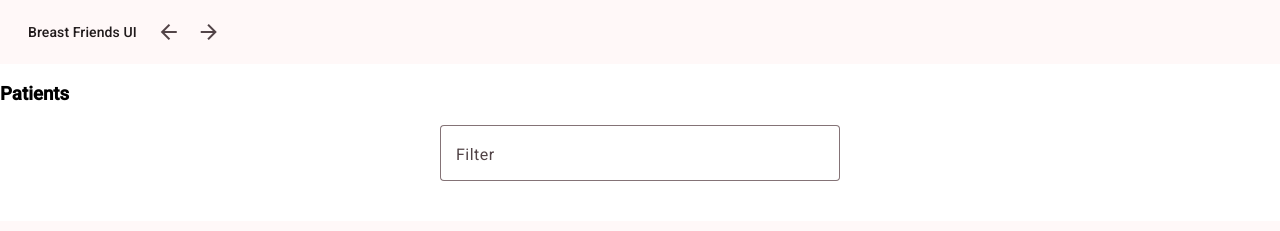
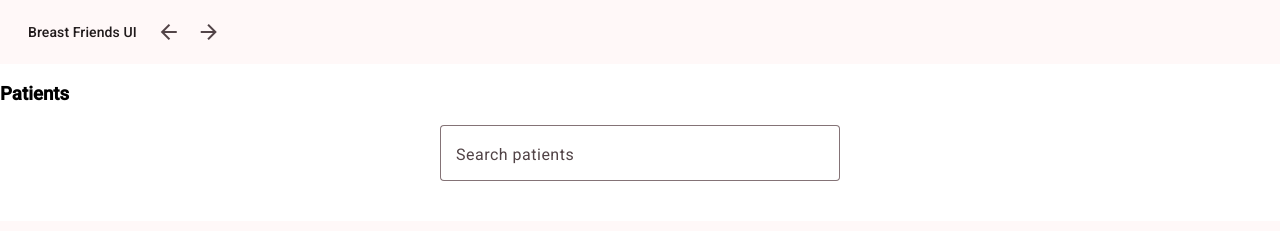
Before and after one commit to BreastFriends/ui, an Angular app: page / in a window 1280 px wide. Shown: the top 231 px of the page. Built offline with nearby package versions, Linux system fonts and the light colour scheme.

Commit message:
Adjust filter placeholders

```diff
--- a/src/app/components/home/home.component.html
+++ b/src/app/components/home/home.component.html
@@ -3,8 +3,8 @@
 
     <div class="centered-search">
         <mat-form-field appearance="outline" class="search-field">
-            <mat-label>Filter</mat-label>
-            <input matInput (keyup)="applyFilter($event)" placeholder="Filter patients">
+            <mat-label>Search patients</mat-label>
+            <input matInput (keyup)="applyFilter($event)" placeholder="Search patients">
         </mat-form-field>
     </div>
 
--- a/src/app/components/patient/patient.component.html
+++ b/src/app/components/patient/patient.component.html
@@ -20,7 +20,7 @@
     <!-- Search Input -->
     <mat-form-field appearance="outline">
         <mat-label>Search Analyses</mat-label>
-        <input matInput (keyup)="applyFilter($event)" placeholder="Ex. Mammography">
+        <input matInput (keyup)="applyFilter($event)" placeholder="Search Analyses">
     </mat-form-field>
 
     <!-- Paginated Table -->
```
